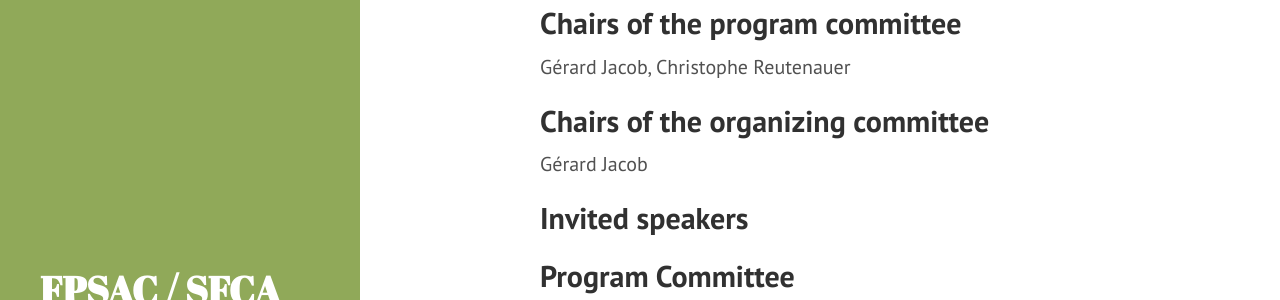
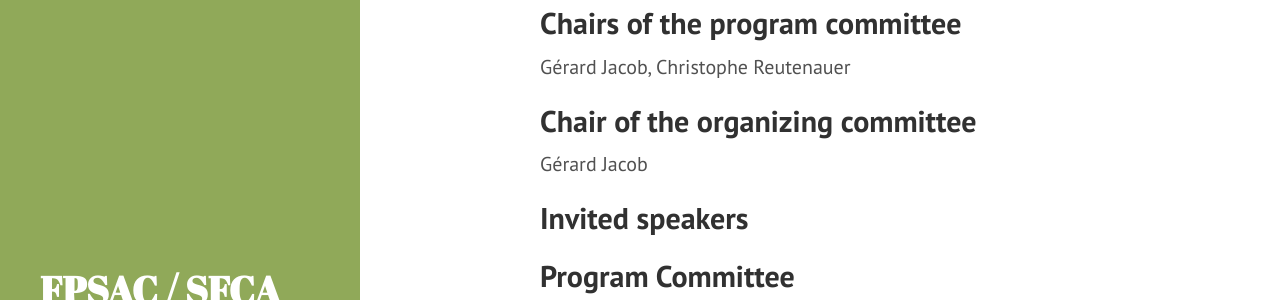
Before and after one commit to FPSAC/FPSAC.github.io, a Jekyll site: the page built from _confs/fpsac-1988.md, in a window 1280 px wide and 1046 px high. Shown: the part 348-648 px from the top of the window. Built offline with Jekyll 4.4.1, drawn with Linux system fonts in a browser that asks for light colours.

Commit message:
No s if there are no cochairs in the organizing committee.

```diff
--- a/_layouts/conf.html
+++ b/_layouts/conf.html
@@ -56,7 +56,9 @@ layout: default
 
   {% include chair_list.html persons=page.program_committee %}
 
-  <h2>Chairs of the organizing committee</h2>
+
+  {%assign nbcochairs = page.organizing_committee | where:"role","cochair" | size %}
+  <h2>Chair{%if nbcochairs >= 1 %}s{% endif %} of the organizing committee</h2>
 
   {% include chair_list.html persons=page.organizing_committee %}
 
```
